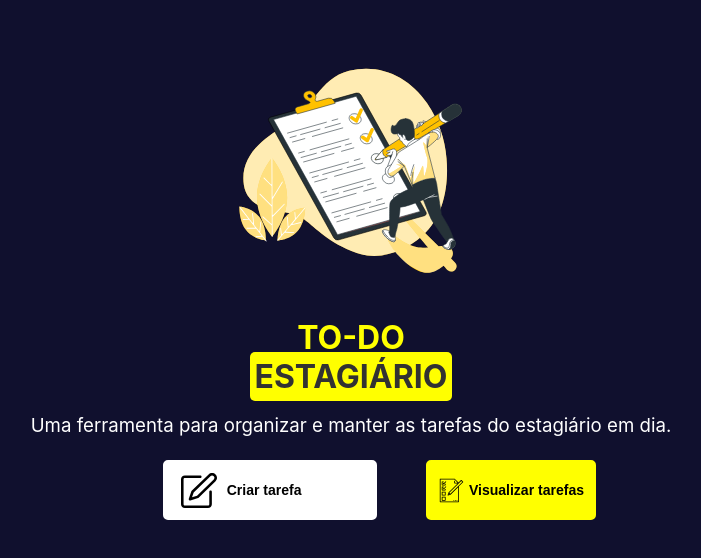
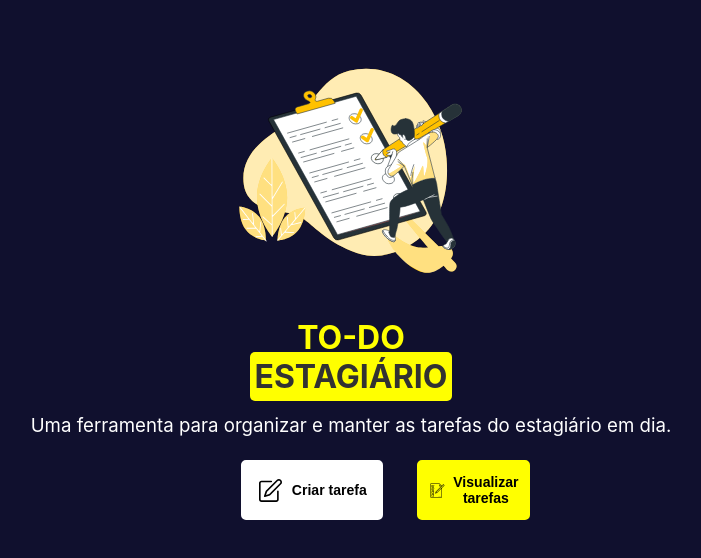
Before and after one commit to JonissonGomes/Todo-Estagio, a React (Create React App) app in the folder todo/frontend/: page / in a window 1280 px wide. Shown: the top 558 px of the page, without its empty margins (289-990 px from the left). Built offline with nearby package versions, Linux system fonts and the light colour scheme.

Commit message:
Ajustando responsividade

```diff
--- a/todo/frontend/src/pages/home/home.css
+++ b/todo/frontend/src/pages/home/home.css
@@ -33,12 +33,12 @@
 
 .boxButton {
   margin-top: 2%;
-  margin-left: 33%;
-  margin-right: 35%;
+  margin-left: 40%;
+  margin-right: 40%;
   justify-content: space-between;
   align-items: center;
   display: flex;
-  width: 60%;
+  width: 40%;
 }
 
 .createTaskButton {
```
Also changed, not shown: 1 other file (tests, documents, lock files or other folders).
